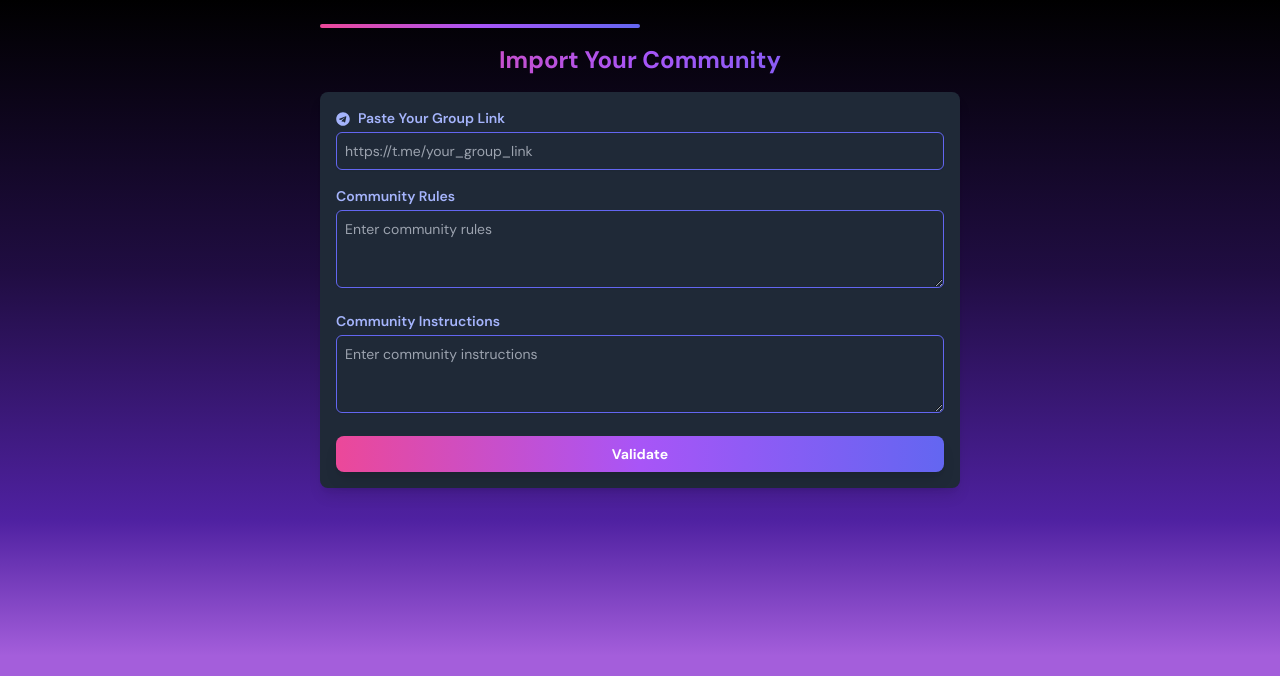
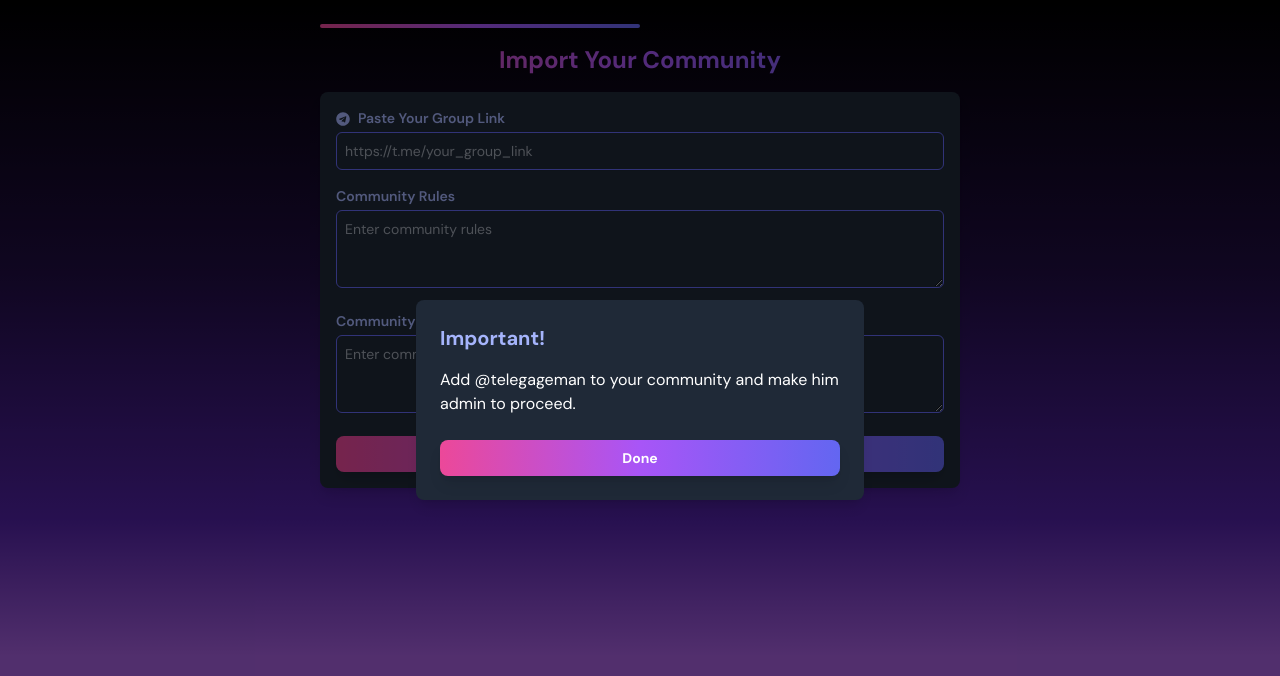
Before and after one commit to PawanAK/TeleGage_LandingPage, a Next.js app: page /import_community in a window 1280 px wide. Shown: the top 676 px of the page. Built offline with nearby package versions, Linux system fonts and the light colour scheme.

Commit message:
add warning

```diff
--- a/src/app/import_community/page.tsx
+++ b/src/app/import_community/page.tsx
@@ -17,7 +17,7 @@ export default function ImportCommunityPage() {
   const [step, setStep] = useState(1);
   const [groupLink, setGroupLink] = useState('');
   const [topics, setTopics] = useState<Topic[]>([]);
-  const [showModal, setShowModal] = useState(false);
+  const [showModal, setShowModal] = useState(true); // Set this to true initially
   const [communityRules, setCommunityRules] = useState('');
   const [communityInstructions, setCommunityInstructions] = useState('');
   const [isValidating, setIsValidating] = useState(false);
```
